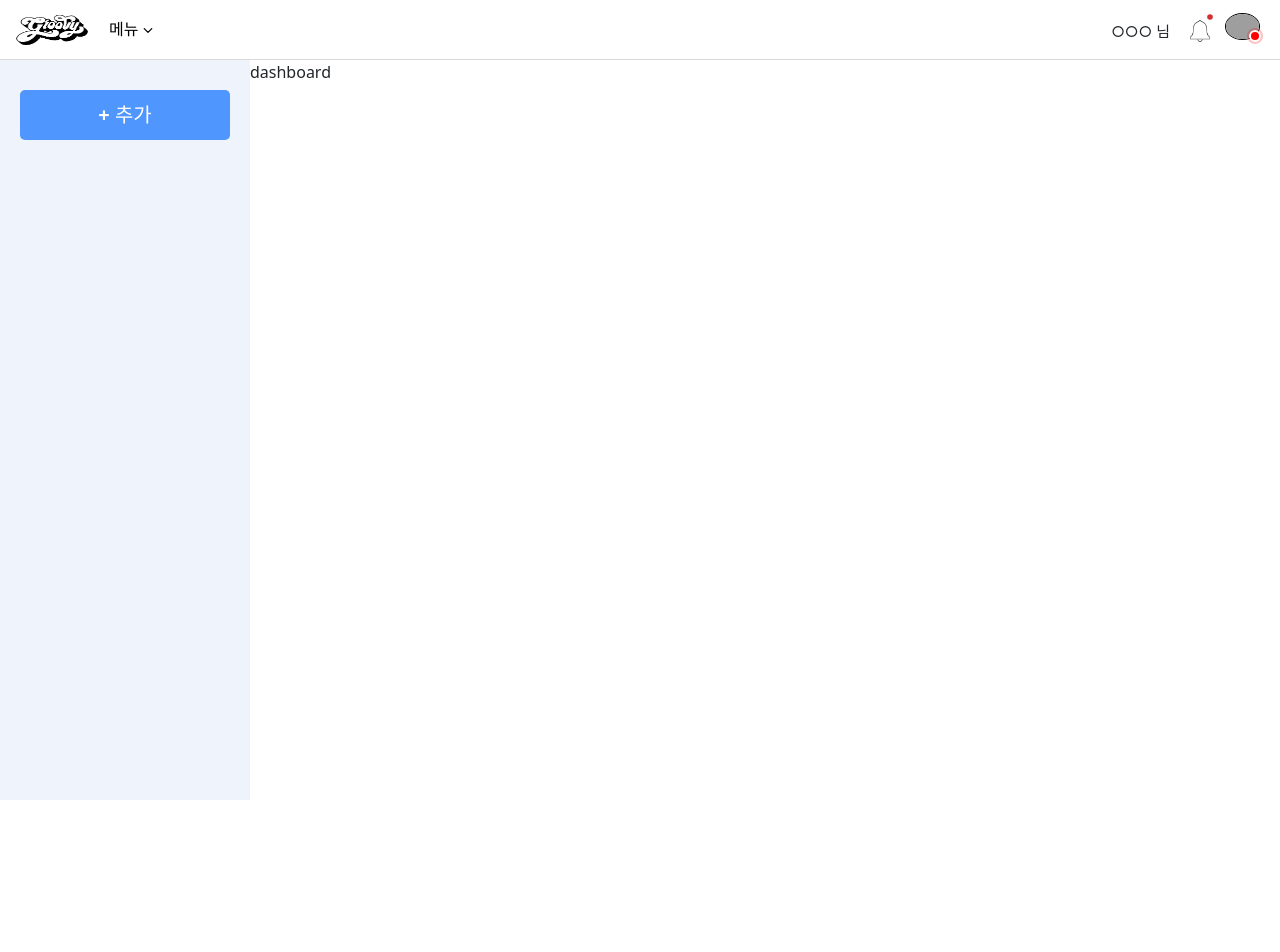
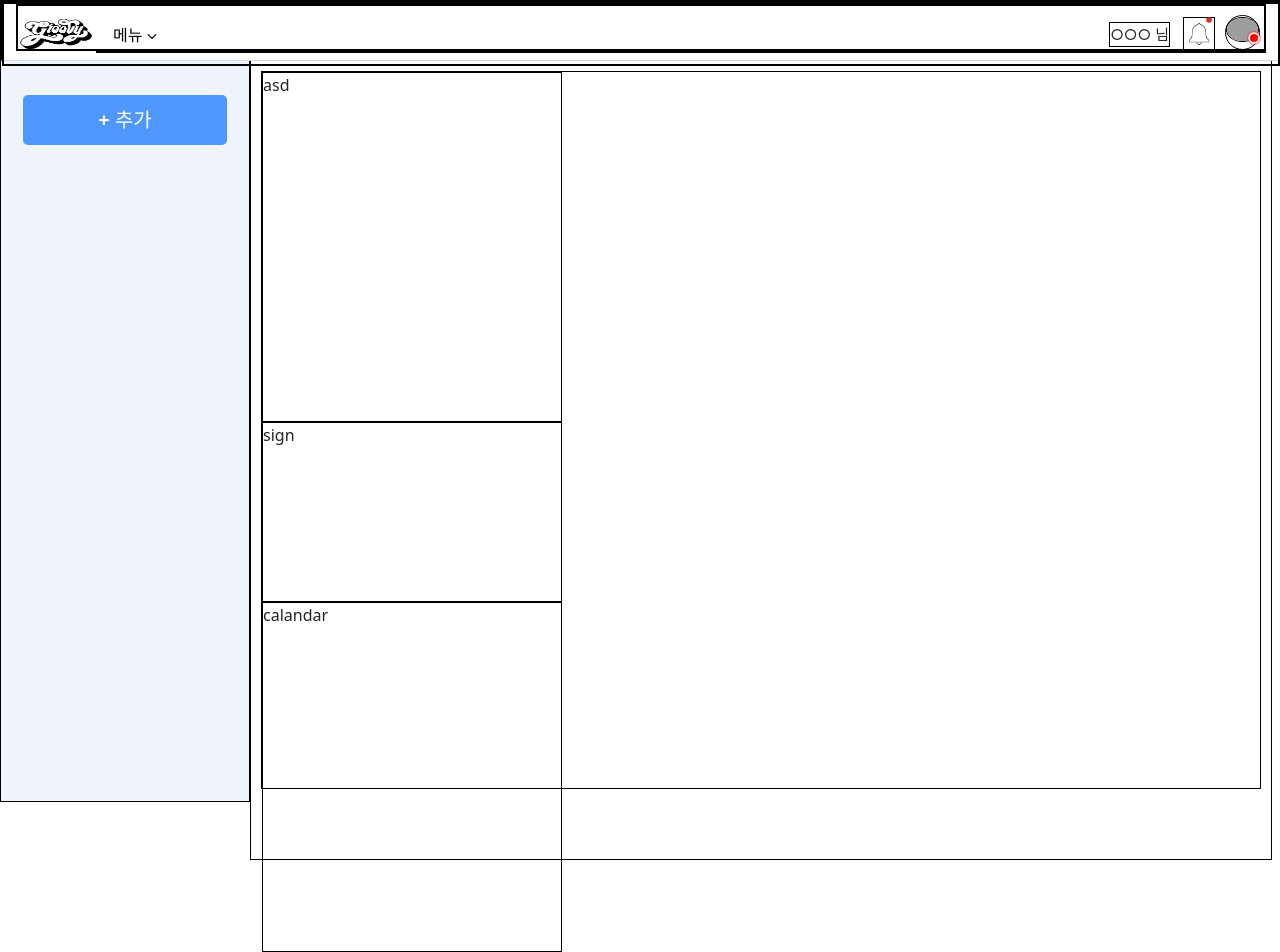
Before and after one commit to hipese/Groovy_React, a React (Create React App) app: page / in a window 1280 px wide. Before the commit the page ends 860 px from the top, so only its background shows below. Built offline with nearby package versions, Linux system fonts and the light colour scheme; grey boxes are pictures that could not be loaded.

Commit message:
dashboard grid

```diff
--- a/src/pages/DashBoard/DashBoard.js
+++ b/src/pages/DashBoard/DashBoard.js
@@ -1,7 +1,35 @@
+import style from './DashBoard.module.css';
+const Worksection = () => {
+    return(
+        <div className={style.worksection}>
+            asd
+        </div>
+    )
+}
+
+const Signsection = () => {
+    return (
+        <div className={style.signsection}>
+            sign
+        </div>
+    )
+}
+
+const Calandarsection = () => {
+    return (
+        <div className={style.calandarsection}>
+            calandar
+        </div>
+    )
+}
+
 const DashBoard=()=>{
     return(
-        <div>
-            dashboard
+        <div className={style.innerpad}>
+            <Worksection></Worksection>
+            <Signsection></Signsection>
+            <Calandarsection></Calandarsection>
+
         </div>
     )
 }
--- a/src/pages/DashBoard/DashBoard.module.css
+++ b/src/pages/DashBoard/DashBoard.module.css
@@ -1,3 +1,32 @@
+*{
+    box-sizing: border-box;
+}
+
+div{
+    border: 1px solid black;
+}
+
 .ml210{
     margin-left: 250px;
 }
+
+.innerpad{
+    width: 1000px;
+    height: 90%;
+    margin: 10px;
+}
+
+.worksection{
+    width: 300px;
+    height: 350px;
+}
+
+.signsection{
+    width: 300px;
+    height: 180px;
+}
+
+.calandarsection{
+    width: 300px;
+    height: 350px;
+}
```
